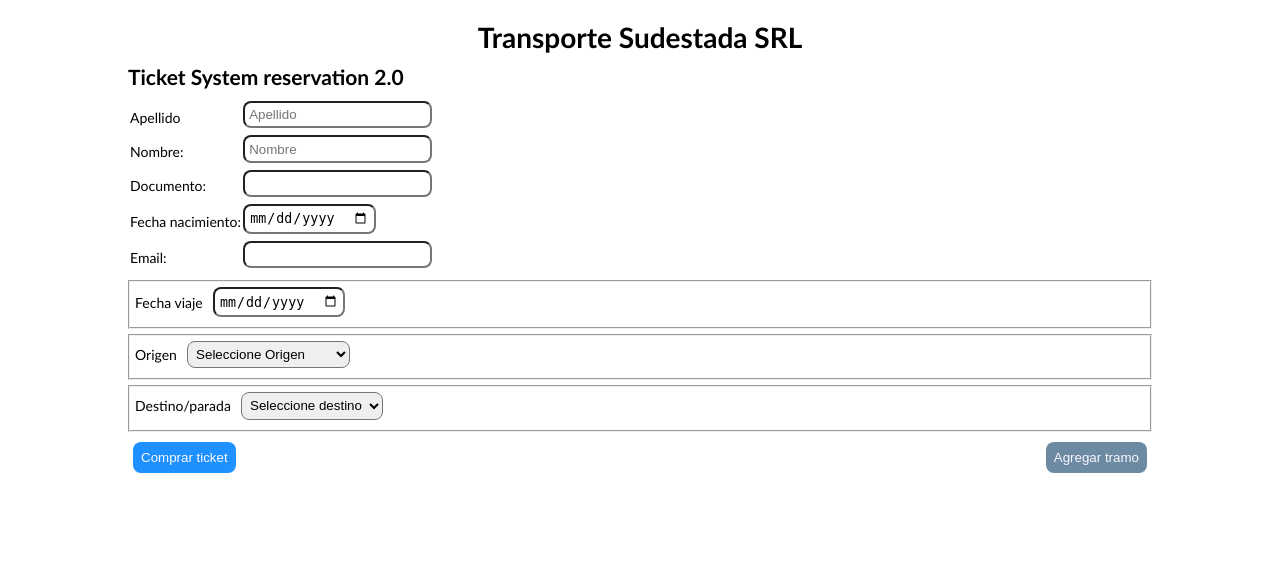
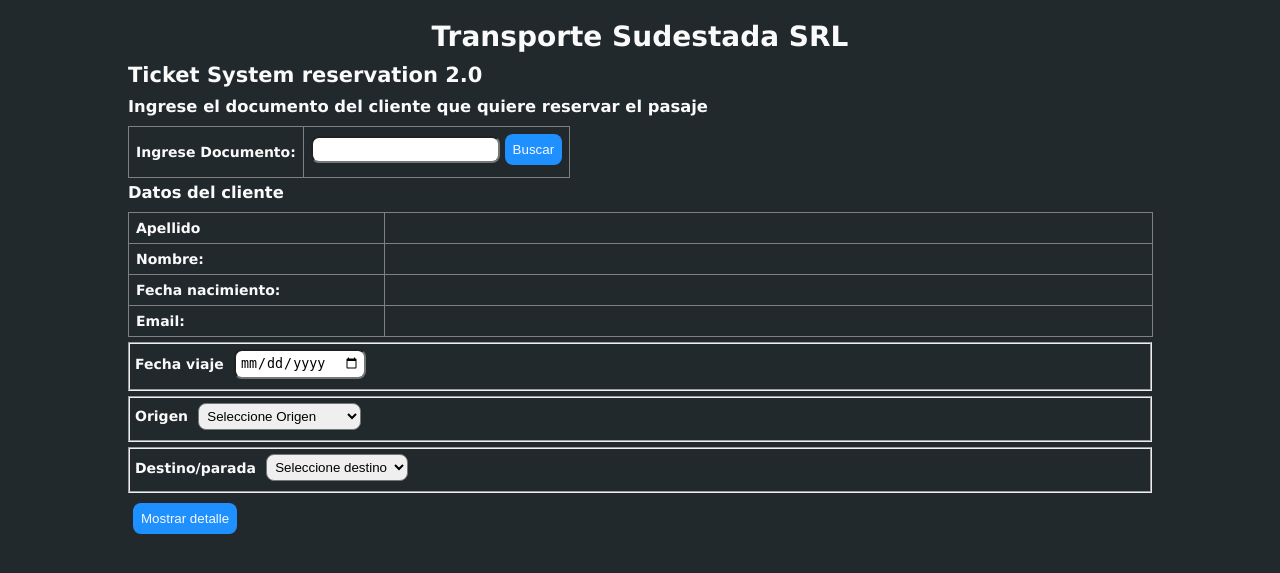
Before and after one commit to amazing79/lpl, a PHP site: page / in a window 1280 px wide. Shown: the top 573 px of the page. Run offline with PHP 8.4, Linux system fonts and the light colour scheme; data comes from the database, SQL or seed files in the repository; both versions use the stored data as it was after the commit.

Commit message:
refactoring rec lab 3

```diff
--- a/integradores/3-parte/assets/css/styles.css
+++ b/integradores/3-parte/assets/css/styles.css
@@ -8,6 +8,13 @@
 html{
     font-size: 14px;
     font-family: Calibri, serif;
+}
+
+body{
+    background-color: #22292d;
+    color: #fafafa;
+    font-size: 14px;
+    font-family: Verdana, Geneva, Tahoma, sans-serif;
 }
 
 h1{
@@ -26,10 +33,32 @@ fieldset{
     gap: 10px;
 }
 
+label, span{
+    font-weight: bold;
+}
+
 .button_container{
     display: flex;
     justify-content: space-between;
     border: none;
+}
+
+table, td {
+    border: 1px solid gray;
+    border-collapse: collapse;
+}
+
+td{
+    padding: .5em;
+}
+
+.cliente{
+    width: 100%;
+    max-width: 1024px;
+}
+
+.cliente :first-child{
+    width: 25%;
 }
 
 button{
@@ -61,12 +90,14 @@ input, select{
 }
 
 .info_ticket{
-    width: 100%;
     padding: 1rem;
     border-radius: 12px;
     border-left: 15px solid #b56138;
     margin-bottom: 15px;
     box-shadow: 1px 1px 10px rgba(0,0,0,.7);
+    background-color: #fafafa;
+    color: #22292d;
+    font-size: .9rem;
 }
 
 .ticket_details{
@@ -104,3 +135,7 @@ input, select{
     justify-content: space-between;
     align-items: center;
 }
+
+.hide{
+    display: none;
+}
--- a/integradores/3-parte/assets/js/app-ajax.js
+++ b/integradores/3-parte/assets/js/app-ajax.js
@@ -1,9 +1,27 @@
-let btn = document.getElementById('tramo');
+//let btn = document.getElementById('tramo');
 let hdn_total = document.getElementById('hdn_total');
 let total_destinos = 0;
+let btn_search = document.getElementById('search');
+let bnt_details = document.getElementById('details');
 
 function callAjaxGetRequest(parameter, callback){
     let url =  `./lib/destinos.php?origin=${parameter}`;
+    let ajax = new XMLHttpRequest();
+    ajax.open('GET', url, true);
+    ajax.onreadystatechange = callback;
+    ajax.send(null);
+}
+
+function getCliente(dni, callback){
+    let url =  `./lib/clientes.php?dni=${dni}`;
+    let ajax = new XMLHttpRequest();
+    ajax.open('GET', url, true);
+    ajax.onreadystatechange = callback;
+    ajax.send(null);
+}
+
+function getDetails(origen, destino, callback){
+    let url =  `./lib/details.php?origin=${origen}&destination=${destino}`;
     let ajax = new XMLHttpRequest();
     ajax.open('GET', url, true);
     ajax.onreadystatechange = callback;
@@ -16,9 +34,11 @@ function listarDestinos(){
         let cbo = document.getElementById('destino_0');
         let destinos = JSON.parse(this.responseText);
         let _html = '<option value="0">Seleccione destino</option>';
+        /*
         if(destinos.data.length > 0) {
             btn.disabled = false;
         }
+        */
         for(const destino of destinos.data){
             _html += `<option value="${destino.idDestino}">${destino.nombreDestino}</option>`;
         }
@@ -59,6 +79,68 @@ function agregarTramo(){
     }
 }
 
+function showClientInfo(){
+    //this referencia al objeto ajax
+    if (this.readyState === XMLHttpRequest.DONE && this.status === 200){
+        let result = JSON.parse(this.responseText);
+        let cliente = result.data;
+        if(cliente.length !== 0) {
+            let apellido = document.getElementById('apellido');
+            let nombre = document.getElementById('nombre');
+            let fecha_nacimiento = document.getElementById('fecha_nacimiento');
+            let email = document.getElementById('email');
+
+            apellido.innerText = cliente.apellido;
+            nombre.innerText = cliente.nombre;
+            fecha_nacimiento.innerText = cliente.fecha_nacimiento;
+            email.innerText = cliente.email;
+
+        } else {
+            alert('Cliente no encontrado! verifique los datos ingresados');
+        }
+    }
+}
+
+function printDetails(){
+    //this referencia al objeto ajax
+    if (this.readyState === XMLHttpRequest.DONE && this.status === 200){
+        let result = JSON.parse(this.responseText);
+        let details = result.data;
+        if(details.length !== 0) {
+            let display = document.getElementById('display_details');
+            let city_origin = document.getElementById('city_origin');
+            let city_destination = document.getElementById('city_destination');
+            let hora_salida = document.getElementById('hora_salida');
+            let hora_llegad = document.getElementById('hora_llegad');
+            let duracion = document.getElementById('duracion');
+
+            city_origin.innerText = details.origen;
+            city_destination.innerText = details.destino;
+            hora_salida.innerText = details.hora_partida;
+            hora_llegad.innerText = details.hora_llegada;
+            duracion.innerText = details.duracion;
+            display.classList.toggle('hide');
+
+        }
+    }
+}
+
+function searchClients(){
+    let filter = document.getElementById('documento').value ?? 0;
+    getCliente(filter, showClientInfo);
+}
+
+function showDetails(){
+    let origin = document.getElementById('origin').value;
+    let destination = document.getElementById('destino_0').value;
+    if(origin != 0 &&  destination != 0 ){
+        getDetails(origin, destination, printDetails);
+    } else {
+        alert('Debe seleccionar origen y destino para mostrar el detalle');
+    }
+
+}
+
 function agregarTramoAjax(){
     let cbo_tramo = document.getElementById(`destino_${total_destinos}`);
     let origin = cbo_tramo.value;
@@ -67,7 +149,9 @@ function agregarTramoAjax(){
 
 function initEvents(){
     let cbo = document.getElementById('origin');
-    btn.addEventListener('click', agregarTramoAjax)
+    //btn.addEventListener('click', agregarTramoAjax)
+    bnt_details.addEventListener('click', showDetails);
+    btn_search.addEventListener('click', searchClients);
     cbo.addEventListener('change', evt => {
         let value = evt.target.value;
         callAjaxGetRequest(value, listarDestinos);
--- a/integradores/3-parte/config/conexion.php
+++ b/integradores/3-parte/config/conexion.php
@@ -3,4 +3,4 @@ const USER = 'root';
 const HOST = 'localhost';
 const DBNAME = 'transportessrl';
 const DBPORT = 3306;
-const PASSWORD = 'kosnurren';
+const PASSWORD = 'gueraike';
--- a/integradores/3-parte/index.php
+++ b/integradores/3-parte/index.php
@@ -25,17 +25,31 @@ function printResult(){
 <body>
     <main class="container">
         <h1>Transporte Sudestada SRL</h1>
-        <form name="ticket" method="post" action="procesa.php">
+        <section>
             <h2>Ticket System reservation 2.0</h2>
-            <?= printResult() ?>
+            <h3>Ingrese el documento del cliente que quiere reservar el pasaje</h3>
             <table>
                 <tbody>
+                <tr>
+                    <td>
+                        <label for="documento">Ingrese Documento:</label>
+                    </td>
+                    <td>
+                        <input type="number" name="documento" id="documento" min="0" step="1" required>
+                        <button id="search" name="search">Buscar</button>
+                    </td>
+                </tr>
+                </tbody>
+            </table>
+            <?= printResult() ?>
+            <h3>Datos del cliente</h3>
+            <table class="cliente">
                 <tr>
                     <td>
                         <label for="apellido">Apellido</label>
                     </td>
                     <td>
-                        <input type="text" name="apellido" id="apellido" placeholder="Apellido" required>
+                        <span id="apellido"></span>
                     </td>
                 </tr>
                 <tr>
@@ -43,15 +57,7 @@ function printResult(){
                         <label for="nombre">Nombre:</label>
                     </td>
                     <td>
-                        <input type="text" name="nombre" id="nombre" placeholder="Nombre" required>
-                    </td>
-                </tr>
-                <tr>
-                    <td>
-                        <label for="documento">Documento:</label>
-                    </td>
-                    <td>
-                        <input type="number" name="documento" id="documento" min="0" step="1" required>
+                        <span id="nombre"></span>
                     </td>
                 </tr>
                 <tr>
@@ -59,7 +65,7 @@ function printResult(){
                         <label for="fecha_nacimiento">Fecha nacimiento:</label>
                     </td>
                     <td>
-                        <input type="date" name="fecha_nacimiento" id="fecha_nacimiento" required>
+                        <span id="fecha_nacimiento"></span>
                     </td>
                 </tr>
                 <tr>
@@ -67,7 +73,7 @@ function printResult(){
                         <label for="email">Email:</label>
                     </td>
                     <td>
-                        <input type="email" name="email" id="email" required>
+                        <span id="email"></span>
                     </td>
                 </tr>
                 </tbody>
@@ -97,12 +103,26 @@ function printResult(){
             </div>
             <div>
                 <fieldset class="button_container">
-                    <button type="submit" name="finalizar" id="finalizar">Comprar ticket</button>
+                    <button type="button" name="details" id="details">Mostrar detalle</button>
+                    <!--
                     <button type="button" name="agregar" id="tramo" disabled>Agregar tramo</button>
+                    -->
                 </fieldset>
             </div>
-        </form>
+        </section>
     </main>
+    <footer class="container">
+        <section class="hide info_ticket" id="display_details">
+            <h4>Detalle viaje</h4>
+            <div class="ticket_details">
+                <p class="chip city"><strong>Origen: </strong> <span id="city_origin"></span></p>
+                <p class="chip city"><strong>Destino: </strong> <span id="city_destination"></span></p>
+                <p class="chip time"><strong>Hora partida: </strong><span id="hora_salida"></span></p>
+                <p class="chip time"><strong>Hora llegada: </strong><span id="hora_llegad"></span></p>
+                <p class="chip duration"><strong>Duraci&oacute;n: </strong><span id="duracion"></span> hs.</p>
+            </div>
+        </section>
+    </footer>
 </body>
 <script src="assets/js/app-ajax.js"></script>
 </html>
--- a/integradores/3-parte/lib/helper.php
+++ b/integradores/3-parte/lib/helper.php
@@ -56,11 +56,23 @@ function makeTramo($actual, $siguiente)
     $result = $con->query($sql);
     $horarios =  $result->fetch_object();
     $con->close();
-    return new InfoTicket(
+    $response = new InfoTicket(
         $origen->nombreDestino,
         $destino->nombreDestino,
         $horarios->hora_partida,
         $horarios->hora_llegada,
         $horarios->duracion
     );
+    return $response->toArray();
 }
+
+function getClienteByDni($dni){
+    $sql = " SELECT c.idCliente, c.apellido, c.nombre, c.email, c.dni, c.fecha_nacimiento
+             from clientes c
+             where dni = {$dni}
+             ;";
+    $con = new mysqli(HOST, USER, PASSWORD, DBNAME) or die();
+    $result = $con->query($sql);
+    $con->close();
+    return $result->fetch_object();
+}
```
Also changed, not shown: integradores/3-parte/db/transportessrl.sql (+44 -7 lines), integradores/3-parte/lib/InfoTicket.php (+10 -0 lines), integradores/3-parte/lib/clientes.php (added, +10 -0 lines), integradores/3-parte/lib/details.php (added, +14 -0 lines), integradores/3-parte/procesa.php (+2 -6 lines).
